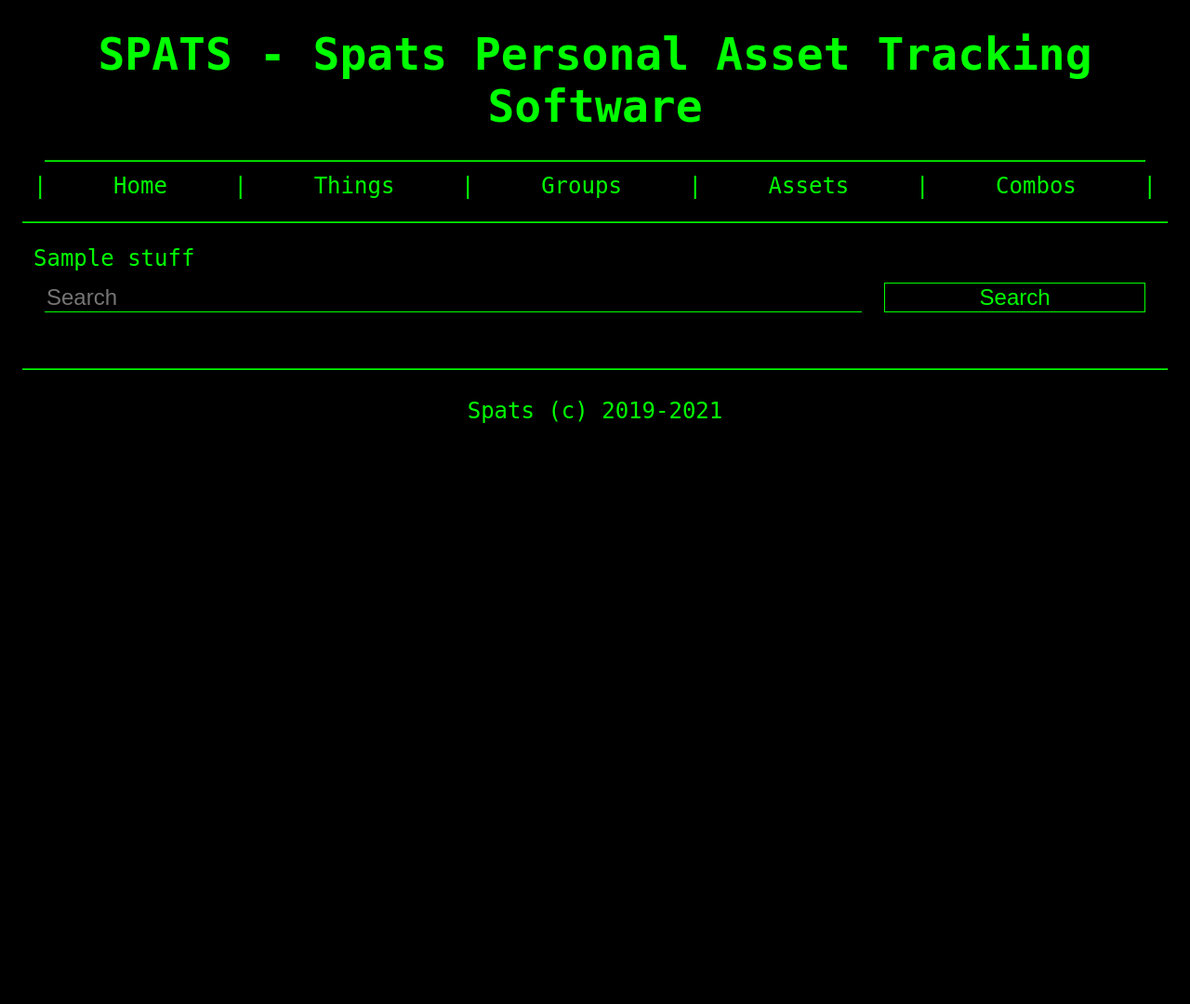
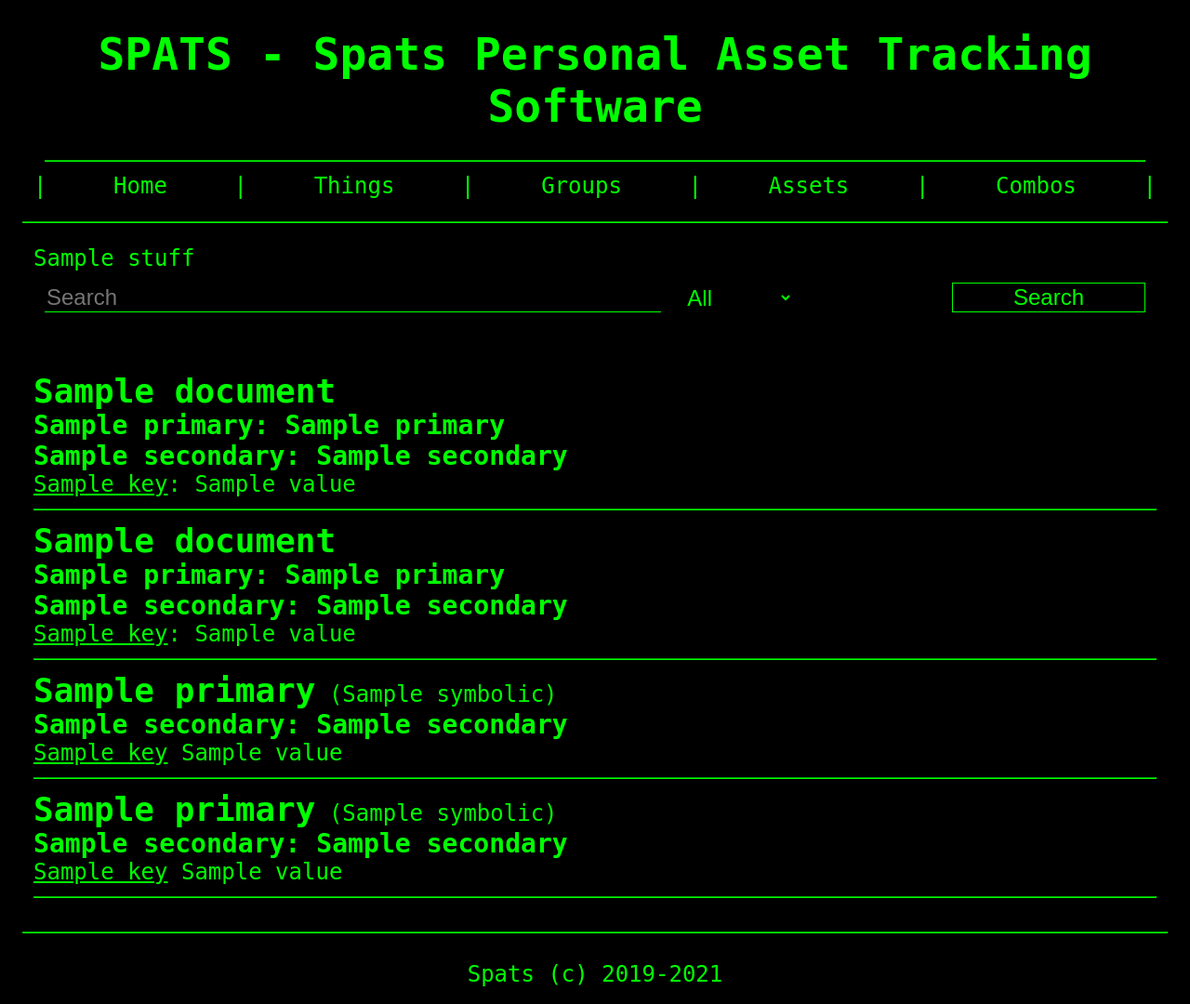
Before and after one commit to spatsapp/frontend, a Flask app: template spats_frontend/templates/search.html.j2 in a window 1280 px wide. Shown: the whole page at 93% size. Before the commit the page ends 455 px from the top, so only its background shows below. Run offline with Flask 2, Linux system fonts and the light colour scheme; the template is opened without the code that fills it: most values are stand-ins (such as "Sample title", 1, 10 or a date in 2020); some libraries are stand-ins or nearby versions.

Commit message:
search display page with ranked results

```diff
--- a/spats_frontend/__init__.py
+++ b/spats_frontend/__init__.py
@@ -74,8 +74,12 @@ def index():
 
 @app.route("/search", methods=["GET"])
 def search():
-    raw = post(f"{database}/search", json=request.args)
-    return raw.json()
+    raw = post(f"{database}/search", json=request.args).json()
+    res = display.search(raw)
+    return render_template(
+        "search.html.j2",
+        results=res,
+    )
 
 @app.route("/<option('asset', 'combo'):symbolic>", methods=["GET"])
 def symbolic_all(symbolic):
--- /dev/null
+++ b/spats_frontend/templates/macro_list.html.j2
@@ -0,0 +1,31 @@
+{% macro material_list(material, symbolic, document) %}
+    <a href="/{{material}}/{{document['_id']}}"><h2 class="row">{{document['primary'][1]}}</h2></a>
+    <a href="/{{material}}/{{symbolic}}/{{document['type']}}">({{document['symbolic']}})</a>
+    <br />
+    {% if document['secondary'] is not none %}
+        <h3 class="row"><b>{{document['secondary'][0]}}:</b> {{document['secondary'][1]}}</h3>
+        <br />
+    {% endif %}
+    {% for key, value in document['tertiary'] %}
+        <u>{{key}}</u> {{value}}{% if not loop.last %} |{% endif %}
+    {% endfor %}
+    <hr />
+{% endmacro %}
+
+{% macro symbolic_list(symbolic, document) %}
+    <a href="/{{symbolic}}/{{document['_id']}}"><h2 class="row">{{document['name']}}</h2></a>
+    <br />
+    {% if document['primary'] is not none %}
+        <h3 class="row"><b>{{document['primary'][0]}}:</b> {{document['primary'][1]}}</h3>
+        <br />
+    {% endif %}
+    {% if document['secondary'] is not none %}
+        <h3 class="row"><b>{{document['secondary'][0]}}:</b> {{document['secondary'][1]}}</h3>
+        <br />
+    {% endif %}
+    {% for key, value in document['tertiary'] %}
+        <u>{{key}}</u>: {{value}}
+        <br />
+    {% endfor %}
+    <hr />
+{% endmacro %}
--- a/spats_frontend/templates/search.html.j2
+++ b/spats_frontend/templates/search.html.j2
@@ -1,4 +1,5 @@
 {% extends "base.html.j2" %}
+{% from "macro_list.html.j2" import material_list, symbolic_list %}
 
 {% block css %}
     <link rel="stylesheet" href="{{ url_for('static', filename='form.css') }}">
@@ -17,8 +18,34 @@
             name="search"
             placeholder="Search"
         /></td>
+        <td>
+        <select id="collection" name="collection">
+            <option value="asset combo thing group">All</option>
+            <option value="asset">Asset</option>
+            <option value="combo">Combo</option>
+            <option value="asset combo">Symbolic</option>
+            <option value="thing">Thing</option>
+            <option value="group">Group</option>
+            <option value="thing group">Material</option>
+        </select></td>
         <td><button>Search</button></td>
         </tr>
         </table>
     </form>
+
+    {% if results is defined %}
+        <br />
+        {% for document in results["asset"] %}
+            {{ symbolic_list("asset", document) }}
+        {% endfor %}
+        {% for document in results["combo"] %}
+            {{ symbolic_list("combo", document) }}
+        {% endfor %}
+        {% for document in results["thing"] %}
+            {{ material_list("thing", "asset", document) }}
+        {% endfor %}
+        {% for document in results["group"] %}
+            {{ material_list("group", "combo", document) }}
+        {% endfor %}
+    {% endif %}
 {% endblock %}
```
Also changed, not shown: spats_frontend/display_generator.py (+48 -3 lines).
